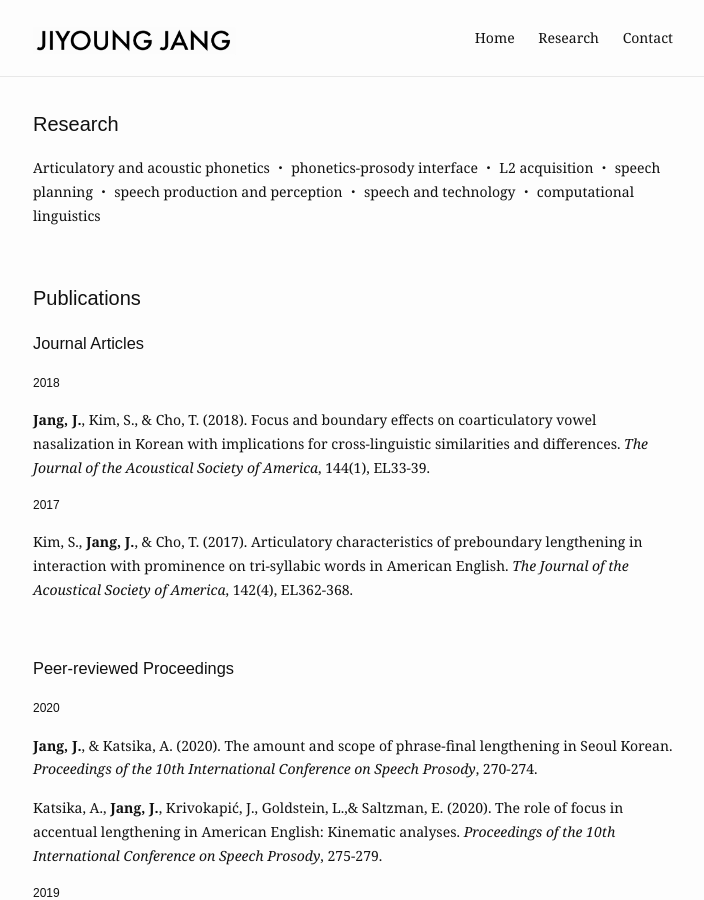
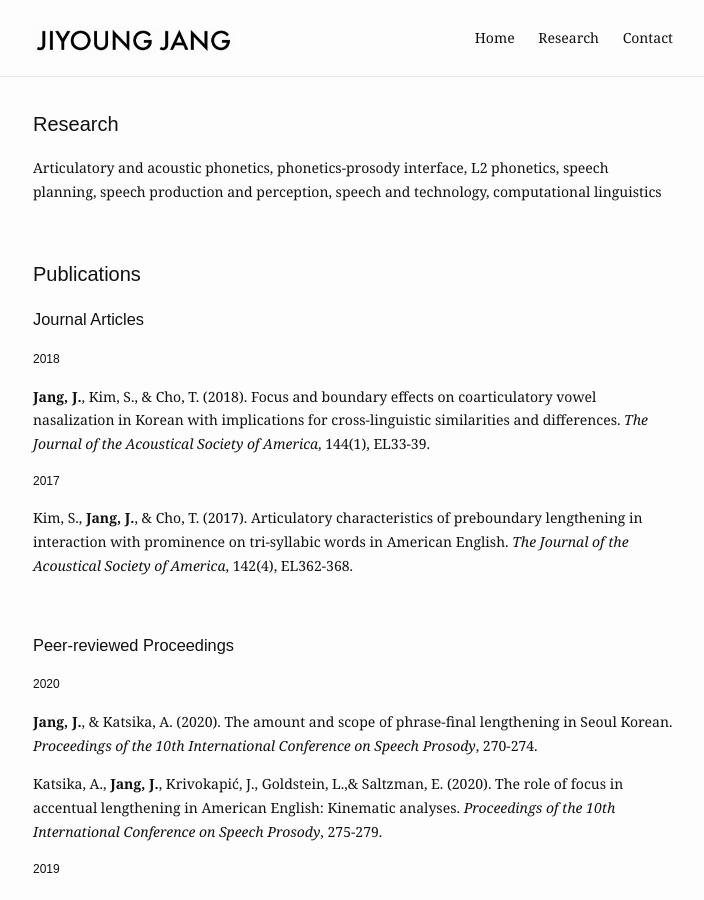
Before and after one commit to jiyoungj/jiyoungj.github.io, a Jekyll site: the page built from research.md, in a window 1280 px wide and 900 px high. Shown: the whole window, without its empty margins (287-991 px from the left). Built offline with Jekyll 4.4.1, drawn with Linux system fonts in a browser that asks for light colours.

Commit message:
Update research.md

```diff
--- a/research.md
+++ b/research.md
@@ -5,7 +5,7 @@
 
 ---
 
-Articulatory and acoustic phonetics ・ phonetics-prosody interface ・ L2 acquisition ・ speech planning ・ speech production and perception ・ speech and technology ・ computational linguistics
+Articulatory and acoustic phonetics, phonetics-prosody interface, L2 phonetics, speech planning, speech production and perception, speech and technology, computational linguistics
 
 <br>
 
```
